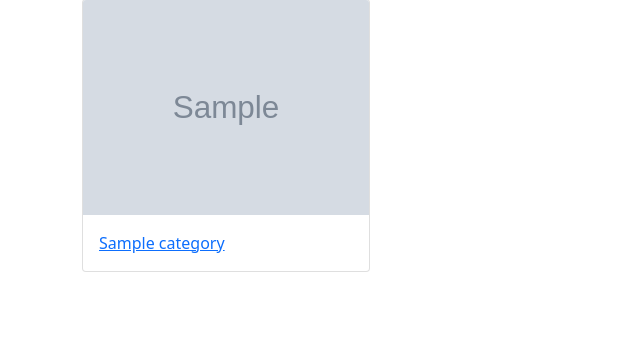
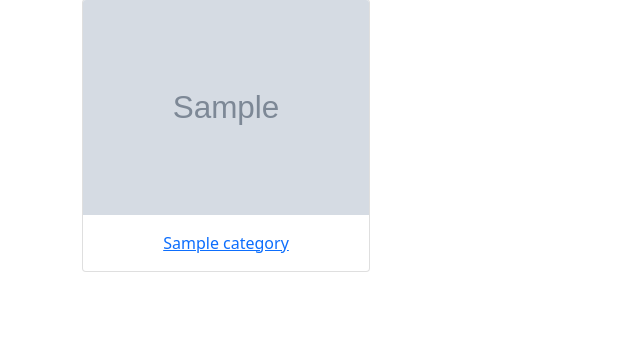
Before and after one commit to qiokis/flask-shop, a Flask app: page /catalog in a window 1280 px wide. Shown: the part 98-435 px from the top of the page, without its empty margins (0-640 px from the left). Run offline with Flask 2, Linux system fonts and the light colour scheme; tables that the repository leaves empty hold one stand-in row (values such as "Sample post"); grey boxes marked "Sample" are stand-in pictures.

Commit message:
refactor: style

```diff
--- a/app/templates/_category.html
+++ b/app/templates/_category.html
@@ -1,8 +1,8 @@
 <a href="{{ url_for('products', category_id=cat.id) }}">
-  <div class="card" style="width: 18rem;">
-    <img src="../static/images/category/{{ cat.picture }} " class="card-img-top" alt="...">
+  <div class="card align-items-center" style="width: 18rem;">
+    <img src="../static/images/category/{{ cat.picture }} " class="card-img-top catalog-image" alt="...">
     <div class="card-body">
-      <p class="card-text">{{ cat.name }}</p>
+      <p class="card-text fw-normal">{{ cat.name }}</p>
     </div>
   </div>
 </a>
```
